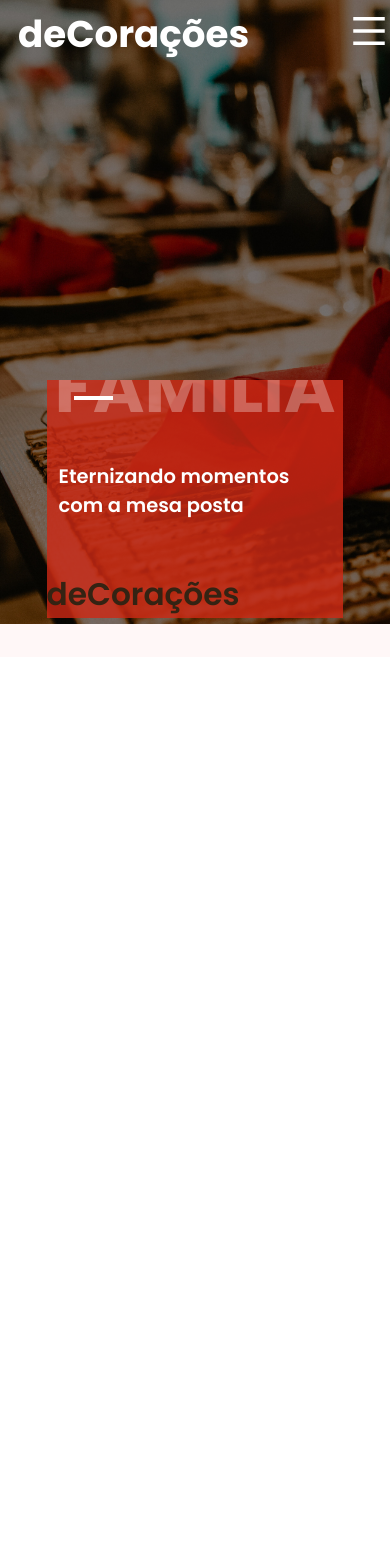
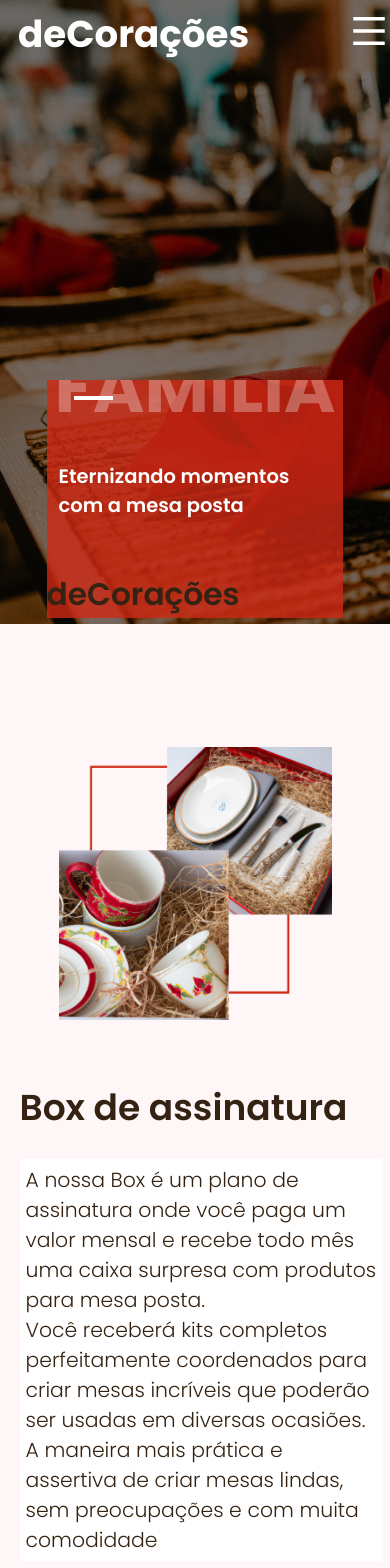
Before and after one commit to GBRbotelho/deCoracoes, a React (Vite) app: page / in a window 390 px wide. Shown: the top 1568 px of the page. Before the commit the page ends 844 px from the top, so only its background shows below. Built offline with nearby package versions, Linux system fonts and the light colour scheme.

Commit message:
Section 2 Box de Assinatura

```diff
--- a/src/pages/Home/@Index.jsx
+++ b/src/pages/Home/@Index.jsx
@@ -2,6 +2,7 @@ import React from "react";
 import styles from "./@Index.module.css";
 import Navbar from "./Containers/1Navbar";
 import Section1 from "./Containers/Section1";
+import Section2Box from "./Containers/Section2Box";
 
 export default function Index() {
   return (
@@ -10,6 +11,7 @@ export default function Index() {
         <Navbar />
         <Section1 />
       </div>
+      <Section2Box />
     </main>
   );
 }
--- /dev/null
+++ b/src/pages/Home/Containers/Section2Box.jsx
@@ -0,0 +1,27 @@
+import React from "react";
+import styles from "./Section2Box.module.css";
+import img from "../../../assets/imgs/Home/box.webp";
+
+export default function Section2Box() {
+  return (
+    <section className={styles.section}>
+      <div className={styles.container}>
+        <div className={styles.content}>
+          <h1>Box de assinatura</h1>
+          <p>
+            A nossa Box é um plano de assinatura onde você paga um valor mensal
+            e recebe todo mês uma caixa surpresa com produtos para mesa posta.{" "}
+            <br />
+            Você receberá kits completos perfeitamente coordenados para criar
+            mesas incríveis que poderão ser usadas em diversas ocasiões. A
+            maneira mais prática e assertiva de criar mesas lindas, sem
+            preocupações e com muita comodidade
+          </p>
+        </div>
+        <div className={styles.image}>
+          <img src={img} alt="Ilustração" />
+        </div>
+      </div>
+    </section>
+  );
+}
--- /dev/null
+++ b/src/pages/Home/Containers/Section2Box.module.css
@@ -0,0 +1,60 @@
+.section {
+  width: 100vw;
+  display: flex;
+  align-items: center;
+  justify-content: center;
+  font-family: var(--font1);
+  background-color: var(--color4);
+}
+
+.container {
+  margin: calc(150px * var(--factor)) 0;
+  display: flex;
+  align-items: center;
+  gap: calc(100px * var(--factor));
+}
+
+.content h1 {
+  font-size: calc(60px * var(--factor));
+  font-weight: 600;
+  color: var(--color3);
+}
+
+.content p {
+  margin-top: calc(40px * var(--factor));
+  color: var(--color3);
+  font-size: calc(34px * var(--factor));
+  width: calc(1140px * var(--factor));
+  font-weight: 300;
+  background-color: var(--color1);
+  padding-left: calc(20px * var(--factor));
+  padding-right: calc(50px * var(--factor));
+}
+
+.image {
+  width: calc(500px * var(--factor));
+  height: calc(500px * var(--factor));
+}
+
+@media (max-width: 1000px) {
+  .container {
+    display: flex;
+    flex-direction: column-reverse;
+  }
+}
+
+@media (max-width: 600px) {
+  .container {
+    width: 90vw;
+  }
+
+  .content p {
+    width: 100%;
+    padding: calc(10px * var(--factor));
+  }
+
+  .image {
+    width: 70vw;
+    height: 70vw;
+  }
+}
```
Also changed, not shown: src/assets/imgs/Home/box.webp (added).
